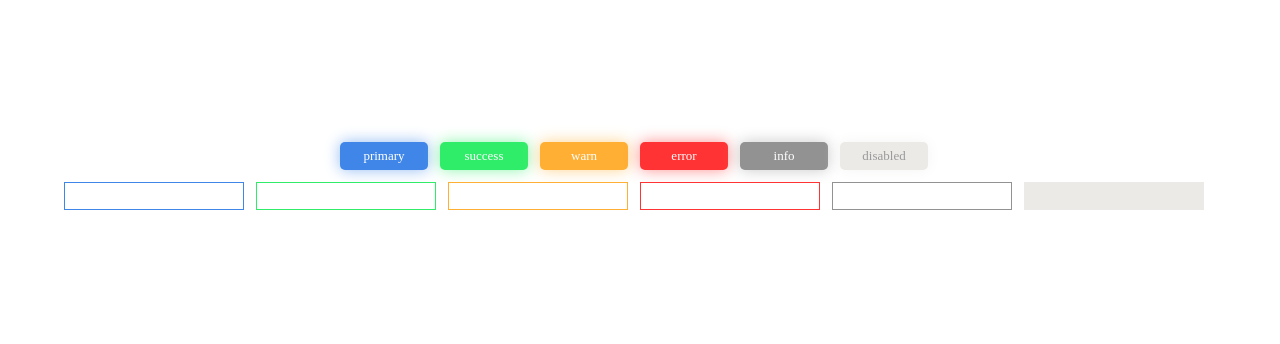
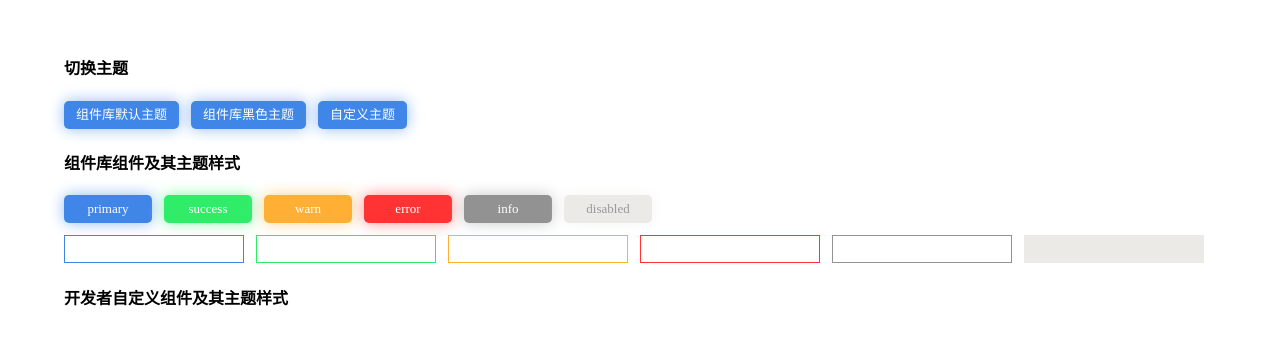
Before and after one commit to martSforever/demo-theme, a Vue app: page / in a window 1280 px wide. Shown: the part 226-570 px from the top of the page. Built offline with nearby package versions, Linux system fonts and the light colour scheme.

Commit message:
complete project global and index.scss

```diff
--- a/demo/App.vue
+++ b/demo/App.vue
@@ -1,10 +1,21 @@
 <template>
     <div class="app">
+       <div class="content">
+           <h4>切换主题</h4>
+           <div class="line">
+               <src-button label="组件库默认主题" @click="$plain.changeTheme('default')"/>
+               <src-button label="组件库黑色主题" @click="$plain.changeTheme('black')"/>
+               <src-button label="自定义主题" @click="$plain.changeTheme('custom')"/>
+           </div>
+           <h4>组件库组件及其主题样式</h4>
            <div class="line">
                <src-button :label="item" :color="item" v-for="item in  ['primary','success','warn','error','info','disabled']" :key="item"/>
            </div>
            <div class="line">
                <src-input :color="item" v-for="item in  ['primary','success','warn','error','info','disabled']" :key="item"/>
+           </div>
+           <h4>开发者自定义组件及其主题样式</h4>
+
        </div>
     </div>
 </template>
@@ -26,6 +37,9 @@
         align-items: center;
         flex-direction: column;
         justify-content: center;
+        .content{
+            display: inline-block;
+        }
         .line {
             margin-bottom: 12px;
             & > * {
--- /dev/null
+++ b/demo/global.scss
@@ -0,0 +1,15 @@
+@import "../src/styles/global";
+
+$custom: (
+        custom:(
+                color-primary: #4bca99,
+                color-primary-light: #60fdbc,
+                color-primary-deep: #2a6d51,
+        )
+);
+
+@mixin themeify {
+  @include pl-theme-wrap($custom) {
+    @content;
+  }
+}
--- /dev/null
+++ b/demo/index.scss
@@ -0,0 +1,3 @@
+@import "global";
+
+@include pl-use-theme($custom)
--- a/demo/main.js
+++ b/demo/main.js
@@ -1,5 +1,6 @@
 import Vue from 'vue'
 import App from './App.vue'
+import './index.scss'
 
 import Plain from 'src'
 
--- a/src/components/src-button.vue
+++ b/src/components/src-button.vue
@@ -1,5 +1,5 @@
 <template>
-    <div class="src-button" :class="[`src-button-color-${color}`]">
+    <div class="src-button" :class="[`src-button-color-${color}`]" @click="e=>$emit('click',e)">
         <slot>
             {{label}}
         </slot>
--- a/src/index.js
+++ b/src/index.js
@@ -4,9 +4,18 @@ import dom from './script/dom'
 
 const Plain = {
     $dom: dom,
-    install(Vue) {
+    currentTheme: null,
+    changeTheme(themeName) {
+        console.log(themeName)
+        !!this.currentTheme && dom.removeClass(document.body,`pl-theme-${this.currentTheme}`)
+        dom.addClass(document.body, `pl-theme-${themeName}`)
+        this.currentTheme = themeName
+    },
+    install(Vue, {
+        theme = 'default'
+    } = {}) {
         Vue.prototype.$plain = Plain
-        dom.addClass(document.body, 'pl-theme-default')
+        this.changeTheme(theme)
     },
 }
 
--- a/src/styles/global.scss
+++ b/src/styles/global.scss
@@ -20,6 +20,10 @@ $default-theme: (
         color-disabled: #EBEAE7,
         color-disabled-light: #F5F4F3,
         color-disabled-deep: #B0B0AE,
+        font-family: (Arial, "PingFang SC", "Hiragino Sans GB", STHeiti, "Microsoft YaHei", "WenQuanYi Micro Hei", sans-serif),
+        background-color:#666,
+        background-color-deep:#333,
+        background-color-light:#999,
 );
 
 $pl-default-themes: (
@@ -67,6 +71,10 @@ $pl-default-themes: (
     $p-color-disabled: pl-var(color-disabled) !global;
     $p-color-disabled-light: pl-var(color-disabled-light) !global;
     $p-color-disabled-deep: pl-var(color-disabled-deep) !global;
+    $p-font-family: pl-var(font-family) !global;
+    $p-background-color: pl-var(background-color) !global;
+    $p-background-color-light: pl-var(background-color-light) !global;
+    $p-background-color-deep: pl-var(background-color-deep) !global;
 
     @if (str_length($theme-name) >0) {
       .pl-theme-#{$theme-name} {
@@ -79,7 +87,6 @@ $pl-default-themes: (
     }
   }
 }
-
 
 @mixin pl-theme-wrap($theme) {
   @include pl-themeify($theme, true) {
--- a/vue.config.js
+++ b/vue.config.js
@@ -36,8 +36,7 @@ const option = {
     css: {
         loaderOptions: {
             sass: {
-                /* @import "demo/global.scss";*/
-                data: `@import "src/styles/global.scss";`
+                data: `@import "src/styles/global.scss"; @import "demo/global.scss";`
             }
         }
     },
```
Lines whose indentation alone changed are shown as unchanged.
